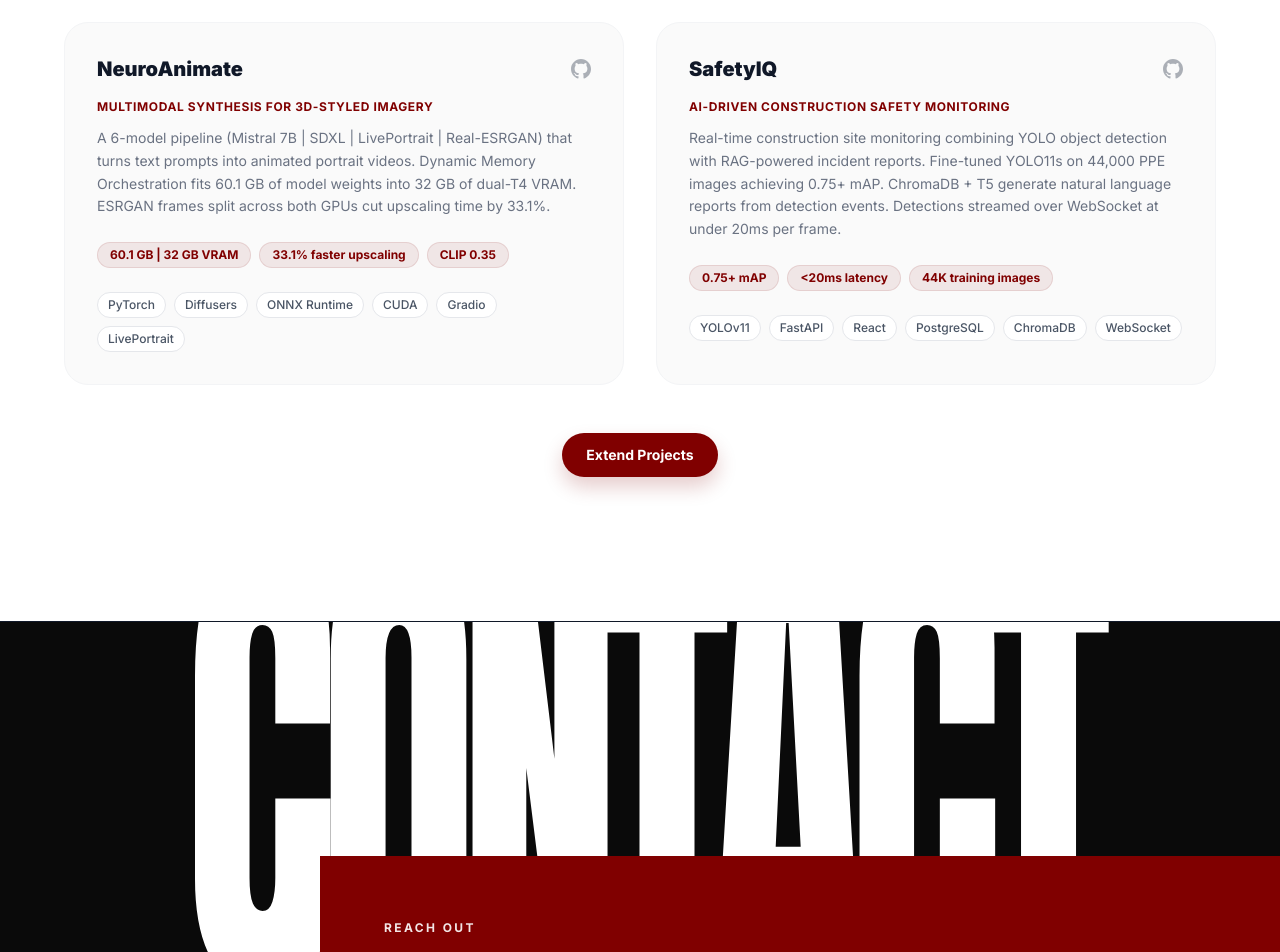
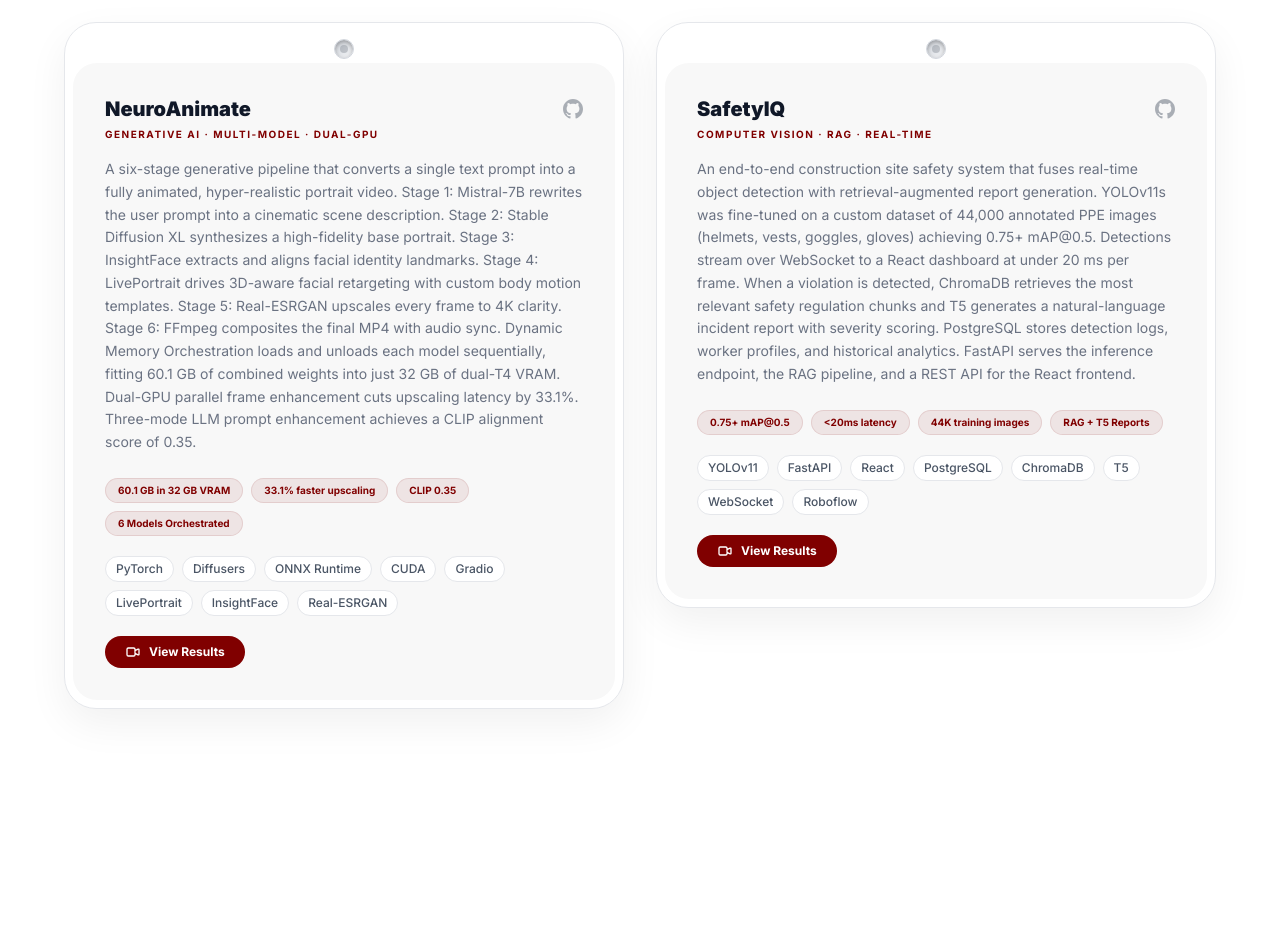
Before and after one commit to haffiirfan/portfolio, a React (Vite) app: page / in a window 1280 px wide. Shown: the part 5400-6352 px from the top of the page. Built offline with nearby package versions, Linux system fonts and the light colour scheme.

Commit message:
Projects: pin+tilt cards, flip-to-results, richer descriptions with all 6 models

```diff
--- a/src/components/Projects.jsx
+++ b/src/components/Projects.jsx
@@ -4,19 +4,23 @@ import { motion, AnimatePresence } from 'framer-motion';
 const projects = [
   {
     title: 'NeuroAnimate',
+    category: 'GENERATIVE AI · MULTI-MODEL · DUAL-GPU',
     subtitle: 'Multimodal Synthesis for 3D-styled Imagery',
-    description: 'A 6-model pipeline (Mistral 7B | SDXL | LivePortrait | Real-ESRGAN) that turns text prompts into animated portrait videos. Dynamic Memory Orchestration fits 60.1 GB of model weights into 32 GB of dual-T4 VRAM. ESRGAN frames split across both GPUs cut upscaling time by 33.1%.',
-    tech: ['PyTorch', 'Diffusers', 'ONNX Runtime', 'CUDA', 'Gradio', 'LivePortrait'],
+    description: 'A six-stage generative pipeline that converts a single text prompt into a fully animated, hyper-realistic portrait video. Stage 1: Mistral-7B rewrites the user prompt into a cinematic scene description. Stage 2: Stable Diffusion XL synthesizes a high-fidelity base portrait. Stage 3: InsightFace extracts and aligns facial identity landmarks. Stage 4: LivePortrait drives 3D-aware facial retargeting with custom body motion templates. Stage 5: Real-ESRGAN upscales every frame to 4K clarity. Stage 6: FFmpeg composites the final MP4 with audio sync. Dynamic Memory Orchestration loads and unloads each model sequentially, fitting 60.1 GB of combined weights into just 32 GB of dual-T4 VRAM. Dual-GPU parallel frame enhancement cuts upscaling latency by 33.1%. Three-mode LLM prompt enhancement achieves a CLIP alignment score of 0.35.',
+    tech: ['PyTorch', 'Diffusers', 'ONNX Runtime', 'CUDA', 'Gradio', 'LivePortrait', 'InsightFace', 'Real-ESRGAN'],
     github: 'https://github.com/haffiirfan/NeuroAnimate-Multimodal-Synthesis-for-3D-styled-imagery-hyper-realistic-Shorts',
-    metrics: ['60.1 GB | 32 GB VRAM', '33.1% faster upscaling', 'CLIP 0.35'],
+    metrics: ['60.1 GB in 32 GB VRAM', '33.1% faster upscaling', 'CLIP 0.35', '6 Models Orchestrated'],
+    resultPlaceholder: 'Screen recordings and demo videos coming soon',
   },
   {
     title: 'SafetyIQ',
+    category: 'COMPUTER VISION · RAG · REAL-TIME',
     subtitle: 'AI-Driven Construction Safety Monitoring',
-    description: 'Real-time construction site monitoring combining YOLO object detection with RAG-powered incident reports. Fine-tuned YOLO11s on 44,000 PPE images achieving 0.75+ mAP. ChromaDB + T5 generate natural language reports from detection events. Detections streamed over WebSocket at under 20ms per frame.',
-    tech: ['YOLOv11', 'FastAPI', 'React', 'PostgreSQL', 'ChromaDB', 'WebSocket'],
+    description: 'An end-to-end construction site safety system that fuses real-time object detection with retrieval-augmented report generation. YOLOv11s was fine-tuned on a custom dataset of 44,000 annotated PPE images (helmets, vests, goggles, gloves) achieving 0.75+ mAP@0.5. Detections stream over WebSocket to a React dashboard at under 20 ms per frame. When a violation is detected, ChromaDB retrieves the most relevant safety regulation chunks and T5 generates a natural-language incident report with severity scoring. PostgreSQL stores detection logs, worker profiles, and historical analytics. FastAPI serves the inference endpoint, the RAG pipeline, and a REST API for the React frontend.',
+    tech: ['YOLOv11', 'FastAPI', 'React', 'PostgreSQL', 'ChromaDB', 'T5', 'WebSocket', 'Roboflow'],
     github: 'https://github.com/haffiirfan/SafetyIQ-AI-Driven-Construction-Safety-Monitoring',
-    metrics: ['0.75+ mAP', '<20ms latency', '44K training images'],
+    metrics: ['0.75+ mAP@0.5', '<20ms latency', '44K training images', 'RAG + T5 Reports'],
+    resultPlaceholder: 'Screen recordings and demo videos coming soon',
   },
 ];
 
@@ -53,6 +57,109 @@ const miniProjects = [
   }
 ];
 
+/* ── Flippable Featured Card ────────────────────────── */
+const FeaturedCard = ({ project, index }) => {
+  const [flipped, setFlipped] = useState(false);
+
+  return (
+    <motion.div
+      initial={{ opacity: 0, y: 30 }}
+      whileInView={{ opacity: 1, y: 0 }}
+      viewport={{ once: true }}
+      transition={{ delay: index * 0.15, duration: 0.6 }}
+      className="perspective-[1200px] w-full"
+    >
+      <div
+        className={`relative w-full transition-transform duration-700 [transform-style:preserve-3d] ${flipped ? '[transform:rotateY(180deg)]' : ''}`}
+      >
+        {/* ── FRONT ──────────────────────────────── */}
+        <div className="w-full [backface-visibility:hidden] rounded-[2rem] p-2 bg-white border border-gray-200 shadow-[0_15px_40px_rgba(0,0,0,0.06)] hover:shadow-[0_20px_50px_rgba(128,0,0,0.12)] hover:-rotate-1 hover:scale-[1.02] transition-all duration-500 relative">
+          {/* Pin */}
+          <div className="w-5 h-5 bg-gradient-to-br from-gray-300 to-gray-100 rounded-full shadow-[inset_0_2px_4px_rgba(0,0,0,0.3)] absolute top-4 left-1/2 -translate-x-1/2 border border-gray-300 z-10 flex items-center justify-center">
+            <div className="w-2 h-2 bg-gray-800 rounded-full opacity-20"></div>
+          </div>
+
+          <div className="w-full rounded-[1.5rem] mt-8 p-8 bg-[#f8f8f8]">
+            <div className="flex items-center gap-3 mb-1">
+              <h3 className="text-xl font-black text-gray-900">{project.title}</h3>
+              <a
+                href={project.github}
+                target="_blank"
+                rel="noopener noreferrer"
+                className="ml-auto opacity-40 hover:opacity-100 transition-opacity"
+              >
+                <svg className="w-5 h-5 text-gray-700" fill="currentColor" viewBox="0 0 24 24">
+                  <path d="M12 0c-6.626 0-12 5.373-12 12 0 5.302 3.438 9.8 8.207 11.387.599.111.793-.261.793-.577v-2.234c-3.338.726-4.033-1.416-4.033-1.416-.546-1.387-1.333-1.756-1.333-1.756-1.089-.745.083-.729.083-.729 1.205.084 1.839 1.237 1.839 1.237 1.07 1.834 2.807 1.304 3.492.997.107-.775.418-1.305.762-1.604-2.665-.305-5.467-1.334-5.467-5.931 0-1.311.469-2.381 1.236-3.221-.124-.303-.535-1.524.117-3.176 0 0 1.008-.322 3.301 1.23.957-.266 1.983-.399 3.003-.404 1.02.005 2.047.138 3.006.404 2.291-1.552 3.297-1.23 3.297-1.23.653 1.653.242 2.874.118 3.176.77.84 1.235 1.911 1.235 3.221 0 4.609-2.807 5.624-5.479 5.921.43.372.823 1.102.823 2.222v3.293c0 .319.192.694.801.576 4.765-1.589 8.199-6.086 8.199-11.386 0-6.627-5.373-12-12-12z"/>
+                </svg>
+              </a>
+            </div>
+
+            <p className="text-[10px] font-bold text-[#800000] uppercase tracking-[0.15em] mb-4">{project.category}</p>
+            <p className="text-sm text-gray-500 leading-relaxed mb-6">{project.description}</p>
+
+            {/* Metrics */}
+            <div className="flex flex-wrap gap-2 mb-5">
+              {project.metrics.map((m, j) => (
+                <span key={j} className="px-3 py-1 text-[10px] font-bold bg-[#800000]/8 text-[#800000] rounded-full border border-[#800000]/10">
+                  {m}
+                </span>
+              ))}
+            </div>
+
+            {/* Tech stack */}
+            <div className="flex flex-wrap gap-2 mb-5">
+              {project.tech.map((t, j) => (
+                <span key={j} className="px-2.5 py-1 text-xs font-medium text-gray-600 bg-white border border-gray-200 rounded-full">
+                  {t}
+                </span>
+              ))}
+            </div>
+
+            {/* Flip button */}
+            <button
+              onClick={() => setFlipped(true)}
+              className="mt-2 px-5 py-2 bg-[#800000] text-white text-xs font-bold rounded-full hover:bg-[#600000] transition-colors duration-300 flex items-center gap-2"
+            >
+              <svg className="w-4 h-4" fill="none" stroke="currentColor" viewBox="0 0 24 24" strokeWidth="2"><path strokeLinecap="round" strokeLinejoin="round" d="M15 10l4.553-2.276A1 1 0 0121 8.618v6.764a1 1 0 01-1.447.894L15 14M5 18h8a2 2 0 002-2V8a2 2 0 00-2-2H5a2 2 0 00-2 2v8a2 2 0 002 2z" /></svg>
+              View Results
+            </button>
+          </div>
+        </div>
+
+        {/* ── BACK ───────────────────────────────── */}
+        <div className="w-full absolute top-0 left-0 [backface-visibility:hidden] [transform:rotateY(180deg)] rounded-[2rem] p-2 bg-[#800000] border border-rose-800 shadow-[0_20px_50px_rgba(128,0,0,0.4)] transition-all duration-500 relative">
+          {/* Pin */}
+          <div className="w-5 h-5 bg-gradient-to-br from-gray-300 to-gray-100 rounded-full shadow-[inset_0_2px_4px_rgba(0,0,0,0.3)] absolute top-4 left-1/2 -translate-x-1/2 border border-gray-300 z-10 flex items-center justify-center">
+            <div className="w-2 h-2 bg-gray-800 rounded-full opacity-20"></div>
+          </div>
+
+          <div className="w-full rounded-[1.5rem] mt-8 p-8 bg-[#4d0000]/50 min-h-[400px] flex flex-col items-center justify-center text-center">
+            <span className="text-[10px] font-bold text-white/40 uppercase tracking-[0.2em] mb-3">Results Preview</span>
+            <h3 className="text-2xl font-black text-white mb-4">{project.title}</h3>
+
+            {/* Placeholder for video / screen recordings */}
+            <div className="w-full aspect-video bg-black/30 rounded-2xl border-2 border-dashed border-white/20 flex items-center justify-center mb-6">
+              <div className="text-center">
+                <svg className="w-12 h-12 text-white/30 mx-auto mb-3" fill="none" stroke="currentColor" viewBox="0 0 24 24" strokeWidth="1.5"><path strokeLinecap="round" strokeLinejoin="round" d="M21 12a9 9 0 11-18 0 9 9 0 0118 0z" /><path strokeLinecap="round" strokeLinejoin="round" d="M15.91 11.672a.375.375 0 010 .656l-5.603 3.113a.375.375 0 01-.557-.328V8.887c0-.286.307-.466.557-.327l5.603 3.112z" /></svg>
+                <p className="text-white/40 text-xs font-medium">{project.resultPlaceholder}</p>
+              </div>
+            </div>
+
+            {/* Back button */}
+            <button
+              onClick={() => setFlipped(false)}
+              className="px-5 py-2 bg-white text-[#800000] text-xs font-bold rounded-full hover:bg-gray-100 transition-colors duration-300 flex items-center gap-2"
+            >
+              <svg className="w-4 h-4 rotate-180" fill="none" stroke="currentColor" viewBox="0 0 24 24" strokeWidth="2"><path strokeLinecap="round" strokeLinejoin="round" d="M9 5l7 7-7 7"/></svg>
+              Back to Details
+            </button>
+          </div>
+        </div>
+      </div>
+    </motion.div>
+  );
+};
+
 const Projects = () => {
   const [showMore, setShowMore] = useState(false);
 
@@ -77,50 +184,7 @@ const Projects = () => {
         {/* Featured Projects */}
         <div className="grid grid-cols-1 md:grid-cols-2 gap-8 mb-12">
           {projects.map((project, i) => (
-            <motion.div
-              key={i}
-              initial={{ opacity: 0, y: 30 }}
-              whileInView={{ opacity: 1, y: 0 }}
-              viewport={{ once: true }}
-              transition={{ delay: i * 0.15, duration: 0.6 }}
-              whileHover={{ y: -8, transition: { type: 'spring', stiffness: 300, damping: 20 } }}
-              className="group bg-[#fafafa] border border-gray-100 rounded-3xl p-8 hover:shadow-2xl hover:shadow-[#800000]/5 transition-all duration-500"
-            >
-              <div className="flex items-center gap-3 mb-4">
-                <h3 className="text-xl font-black text-gray-900">{project.title}</h3>
-                <a
-                  href={project.github}
-                  target="_blank"
-                  rel="noopener noreferrer"
-                  className="ml-auto opacity-40 group-hover:opacity-100 transition-opacity"
-                >
-                  <svg className="w-5 h-5 text-gray-700" fill="currentColor" viewBox="0 0 24 24">
-                    <path d="M12 0c-6.626 0-12 5.373-12 12 0 5.302 3.438 9.8 8.207 11.387.599.111.793-.261.793-.577v-2.234c-3.338.726-4.033-1.416-4.033-1.416-.546-1.387-1.333-1.756-1.333-1.756-1.089-.745.083-.729.083-.729 1.205.084 1.839 1.237 1.839 1.237 1.07 1.834 2.807 1.304 3.492.997.107-.775.418-1.305.762-1.604-2.665-.305-5.467-1.334-5.467-5.931 0-1.311.469-2.381 1.236-3.221-.124-.303-.535-1.524.117-3.176 0 0 1.008-.322 3.301 1.23.957-.266 1.983-.399 3.003-.404 1.02.005 2.047.138 3.006.404 2.291-1.552 3.297-1.23 3.297-1.23.653 1.653.242 2.874.118 3.176.77.84 1.235 1.911 1.235 3.221 0 4.609-2.807 5.624-5.479 5.921.43.372.823 1.102.823 2.222v3.293c0 .319.192.694.801.576 4.765-1.589 8.199-6.086 8.199-11.386 0-6.627-5.373-12-12-12z"/>
-                  </svg>
-                </a>
-              </div>
-
-              <p className="text-xs font-bold text-[#800000] uppercase tracking-wider mb-3">{project.subtitle}</p>
-              <p className="text-sm text-gray-500 leading-relaxed mb-6">{project.description}</p>
-
-              {/* Metrics */}
-              <div className="flex flex-wrap gap-2 mb-6">
-                {project.metrics.map((m, j) => (
-                  <span key={j} className="px-3 py-1 text-xs font-bold bg-[#800000]/8 text-[#800000] rounded-full border border-[#800000]/10">
-                    {m}
-                  </span>
-                ))}
-              </div>
-
-              {/* Tech stack */}
-              <div className="flex flex-wrap gap-2">
-                {project.tech.map((t, j) => (
-                  <span key={j} className="px-2.5 py-1 text-xs font-medium text-gray-600 bg-white border border-gray-200 rounded-full">
-                    {t}
-                  </span>
-                ))}
-              </div>
-            </motion.div>
+            <FeaturedCard key={i} project={project} index={i} />
           ))}
         </div>
 
@@ -151,21 +215,20 @@ const Projects = () => {
                     initial={{ opacity: 0, y: 20 }}
                     animate={{ opacity: 1, y: 0 }}
                     transition={{ delay: i * 0.1, duration: 0.4 }}
-                    whileHover={{ scale: 1.03 }}
-                    className="bg-[#800000] border border-rose-800 shadow-[0_15px_40px_rgba(128,0,0,0.3)] rounded-[2rem] p-2 relative flex flex-col items-center transition-all duration-500"
+                    className="bg-white border border-gray-200 shadow-[0_15px_40px_rgba(0,0,0,0.06)] hover:shadow-[0_20px_50px_rgba(128,0,0,0.12)] hover:-rotate-1 hover:scale-[1.02] rounded-[2rem] p-2 relative flex flex-col items-center transition-all duration-500"
                   >
-                    {/* Inner styling matching Expertise card */}
+                    {/* Pin */}
                     <div className="w-5 h-5 bg-gradient-to-br from-gray-300 to-gray-100 rounded-full shadow-[inset_0_2px_4px_rgba(0,0,0,0.3)] absolute top-4 border border-gray-300 z-10 flex items-center justify-center">
                       <div className="w-2 h-2 bg-gray-800 rounded-full opacity-20"></div>
                     </div>
-                    <div className="w-full h-full rounded-[1.5rem] mt-8 p-6 flex flex-col bg-[#4d0000]/50 min-h-[260px]">
-                      <h3 className="text-xl font-black mb-3 tracking-tight text-white">{project.title}</h3>
-                      <p className="text-xs leading-relaxed font-medium text-red-100 mb-6 flex-grow">{project.description}</p>
+                    <div className="w-full h-full rounded-[1.5rem] mt-8 p-6 flex flex-col bg-[#f8f8f8] min-h-[260px]">
+                      <h3 className="text-lg font-black mb-3 tracking-tight text-gray-900">{project.title}</h3>
+                      <p className="text-xs leading-relaxed font-medium text-gray-500 mb-6 flex-grow">{project.description}</p>
 
                       {/* Tech stack */}
                       <div className="flex flex-wrap gap-2 mt-auto">
                         {project.tech.map((t, j) => (
-                          <span key={j} className="px-2 py-1 text-[10px] font-bold text-white bg-black/20 border border-white/10 rounded-md">
+                          <span key={j} className="px-2 py-1 text-[10px] font-bold text-[#800000] bg-[#800000]/5 border border-[#800000]/10 rounded-md">
                             {t}
                           </span>
                         ))}
```
